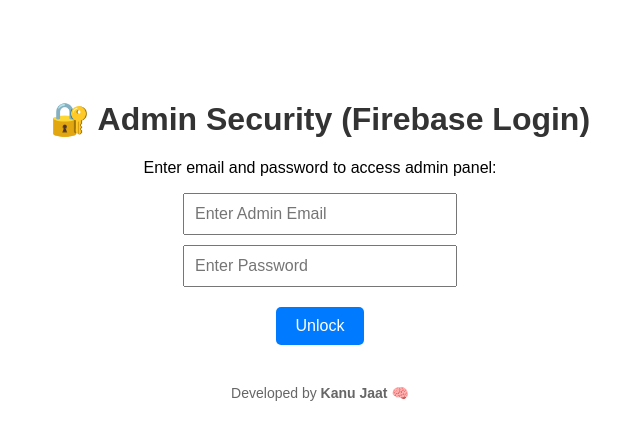
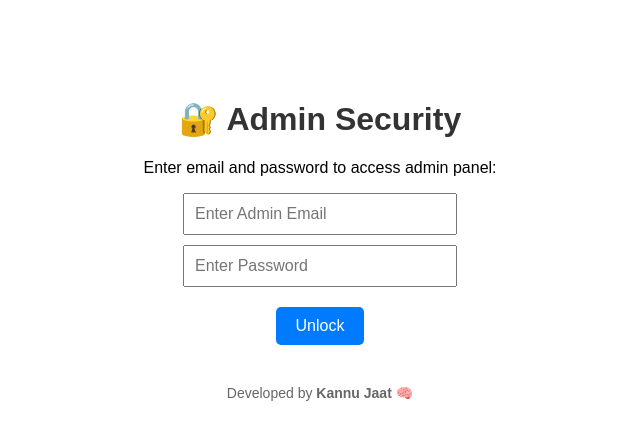
Before and after one commit to kannu-jaat/kk, a plain HTML site: page index.html in a window 1280 px wide. Shown: the whole page, without its empty margins (320-960 px from the left). Drawn offline with Linux system fonts and the light colour scheme; no server answers.

Commit message:
index.html

```diff
--- a/index.html
+++ b/index.html
@@ -3,7 +3,7 @@
 <head>
   <meta charset="UTF-8">
   <meta name="viewport" content="width=device-width, initial-scale=1.0">
-  <title>Kanu Jaat Admin Panel</title>
+  <title>Kannu Jaat Admin Panel</title>
   <style>
     body {
       margin: 0;
@@ -191,7 +191,7 @@
 <body>
 
   <div id="passwordSection">
-    <h1>🔐 Admin Security (Firebase Login)</h1>
+    <h1>🔐 Admin Security </h1>
     <p>Enter email and password to access admin panel:</p>
     <input type="email" id="emailInput" placeholder="Enter Admin Email">
     <input type="password" id="passwordInput" placeholder="Enter Password">
@@ -228,7 +228,7 @@
     <iframe id="projectFrame"></iframe>
   </div>
 
-  <footer>Developed by <b>Kanu Jaat</b> 🧠</footer>
+  <footer>Developed by <b>Kannu Jaat</b> 🧠</footer>
 
   <script type="module">
     // --- Firebase SDK Imports ---
```
